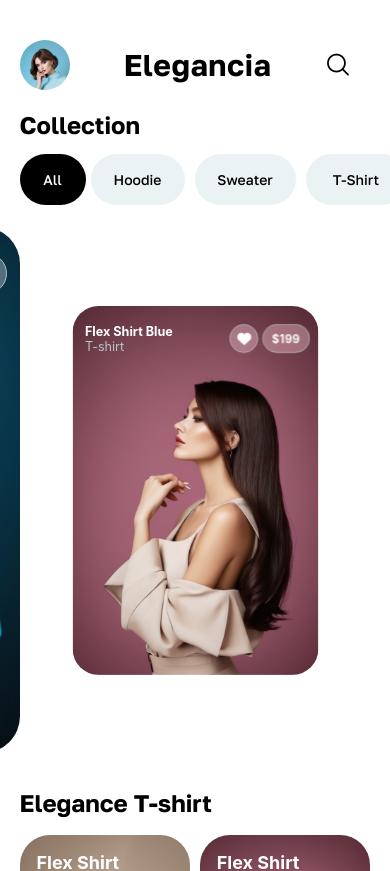
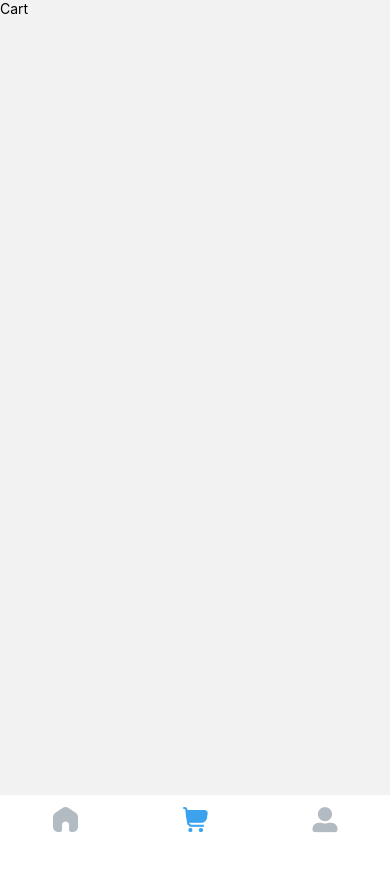
Before and after one commit to usmanjutt47/Fashion-store, a React Native app in the folder client/: screen /Cart in a window 390 px wide. Shown: the top 871 px of the page. After the commit the page ends 844 px from the top, so only its background shows below. Built offline with nearby package versions, Linux system fonts and the light colour scheme.

Commit message:
Bottom Tabs Navigator Created

```diff
--- a/client/App.js
+++ b/client/App.js
@@ -1,27 +1,90 @@
 import React from "react";
+import { createBottomTabNavigator } from "@react-navigation/bottom-tabs";
+import { NavigationContainer } from "@react-navigation/native";
 import { createStackNavigator } from "@react-navigation/stack";
-import { NavigationContainer } from "@react-navigation/native";
+import { Image } from "react-native";
+import { FontAwesome5 } from "@expo/vector-icons";
 import Login from "./src/auth/Login";
 import SignUp from "./src/auth/SignUp";
 import OnBoarding from "./src/splash/OnBoarding";
 import Home from "./src/screens/Home";
 import ForgotPassword from "./src/screens/ForgotPassword";
+import Cart from "./src/TabsScreens/Cart";
+import Profile from "./src/TabsScreens/Profile";
 
 const Stack = createStackNavigator();
+const Tab = createBottomTabNavigator();
+
+function HomeStack() {
+  return (
+    <Stack.Navigator
+      initialRouteName="Home"
+      screenOptions={{ headerShown: false }}
+    >
+      <Stack.Screen name="Home" component={Home} />
+      <Stack.Screen name="ForgotPassword" component={ForgotPassword} />
+    </Stack.Navigator>
+  );
+}
+
+function AuthStack() {
+  return (
+    <Stack.Navigator
+      initialRouteName="OnBoarding"
+      screenOptions={{ headerShown: false }}
+    >
+      <Stack.Screen name="OnBoarding" component={OnBoarding} />
+      <Stack.Screen name="Login" component={Login} />
+      <Stack.Screen name="SignUp" component={SignUp} />
+    </Stack.Navigator>
+  );
+}
 
 export default function App() {
   return (
     <NavigationContainer>
-      <Stack.Navigator
-        initialRouteName="Home"
-        screenOptions={{ headerShown: false }}
+      <Tab.Navigator
+        screenOptions={({ route }) => ({
+          headerShown: false,
+          tabBarIcon: ({ color, size }) => {
+            let iconComponent;
+
+            if (route.name === "HomeStack") {
+              iconComponent = (
+                <Image
+                  source={require("./assets/icon/home.png")}
+                  style={{ width: size, height: size, tintColor: color }}
+                />
+              );
+            } else if (route.name === "Cart") {
+              iconComponent = (
+                <Image
+                  source={require("./assets/icon/cart.png")}
+                  style={{ width: size, height: size, tintColor: color }}
+                />
+              );
+            } else if (route.name === "Profile") {
+              iconComponent = (
+                <FontAwesome5 name="user-alt" size={size} color={color} />
+              );
+            }
+
+            return iconComponent;
+          },
+          tabBarActiveTintColor: "#3AA2ED",
+          tabBarInactiveTintColor: "#B2BAC2",
+          tabBarStyle: {
+            backgroundColor: "transparent",
+            borderTopWidth: 0,
+            elevation: 0,
+          },
+          tabBarLabel: () => null,
+        })}
       >
-        <Stack.Screen name="Login" component={Login} />
-        <Stack.Screen name="SignUp" component={SignUp} />
-        <Stack.Screen name="OnBoarding" component={OnBoarding} />
-        <Stack.Screen name="Home" component={Home} />
-        <Stack.Screen name="ForgotPassword" component={ForgotPassword} />
-      </Stack.Navigator>
+        <Tab.Screen name="HomeStack" component={HomeStack} />
+        <Tab.Screen name="Cart" component={Cart} />
+        <Tab.Screen name="Profile" component={Profile} />
+      </Tab.Navigator>
     </NavigationContainer>
   );
 }
--- /dev/null
+++ b/client/src/TabsScreens/Cart.jsx
@@ -0,0 +1,10 @@
+import { View, Text } from "react-native";
+import React from "react";
+
+export default function Cart() {
+  return (
+    <View>
+      <Text>Cart</Text>
+    </View>
+  );
+}
--- /dev/null
+++ b/client/src/TabsScreens/Profile.jsx
@@ -0,0 +1,10 @@
+import { View, Text } from 'react-native'
+import React from 'react'
+
+export default function Profile() {
+  return (
+    <View>
+      <Text>Profile</Text>
+    </View>
+  )
+}
```
Also changed, not shown: client/assets/icon/cart.png (added), client/assets/icon/home.png (added).
